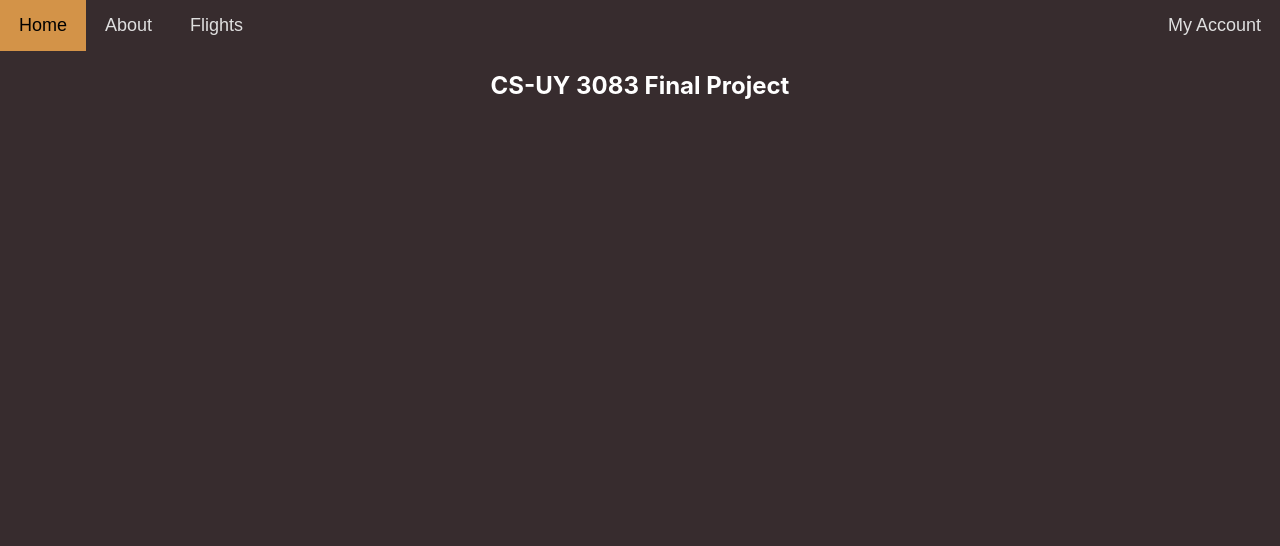
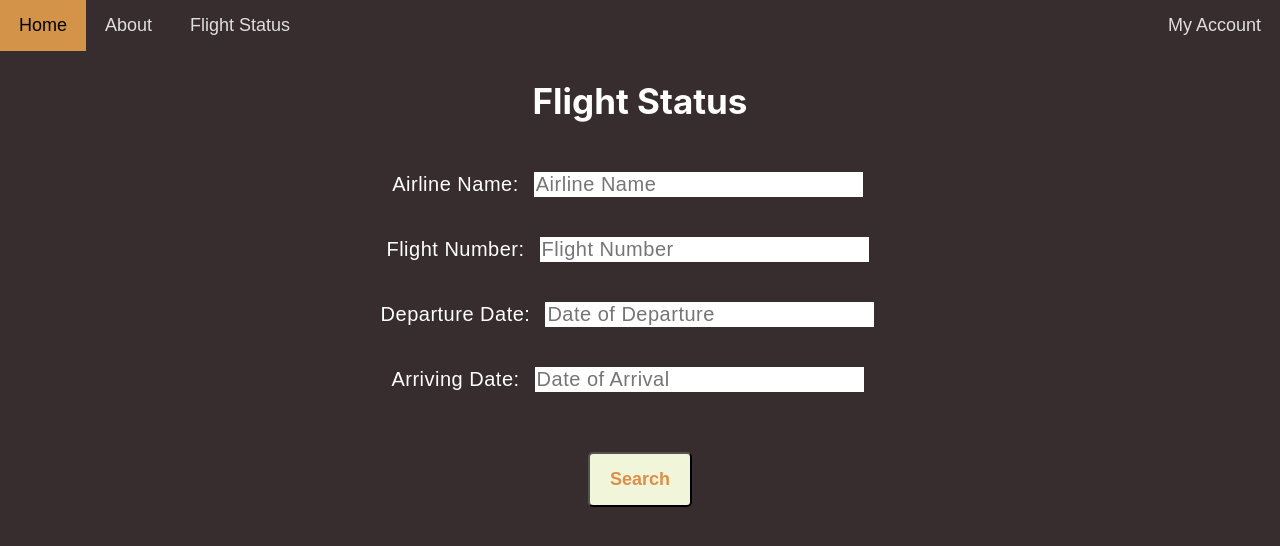
Before and after one commit to LujieZ/cs3083-databases, a React (Create React App) app: page /status in a window 1280 px wide. Shown: the top 546 px of the page. Built offline with nearby package versions, Linux system fonts and the light colour scheme.

Commit message:
Implement frontend for flight and status search and user profile

```diff
--- a/src/App.js
+++ b/src/App.js
@@ -3,6 +3,7 @@ import { BrowserRouter as Router, Switch, Route } from "react-router-dom";
 import { Navbar, Nav, Container } from 'react-bootstrap';
 import Demo from "./profile/profile";
 import Flight from "./flights/flight";
+import Status from "./flights/status";
 import Registration from "./profile/registration";
 import './App.css';
 
@@ -14,7 +15,7 @@ const Navigation = () => {
             <Nav className='me-auto'>
               <Nav.Link href='/'>Home</Nav.Link>
               <Nav.Link href='/about'>About</Nav.Link>
-              <Nav.Link href='/flights'>Flights</Nav.Link>
+              <Nav.Link href='/status'>Flight Status</Nav.Link>
               <div className='topnav-right'>
                 <Nav.Link href='/profile'>My Account</Nav.Link>
               </div>
@@ -37,6 +38,9 @@ export default function App() {
           <Route path="/flights">
             <Flight />
           </Route>
+          <Route path="/status">
+            <Status />
+          </Route>
           <Route path="/profile">
             <Demo />
           </Route>
@@ -53,9 +57,17 @@ export default function App() {
 }
 
 function Home() {
-  return <h2 style={{'color': '#ffffff'}}>CS-UY 3083 Final Project</h2>;
+  return (
+    <div style={{'color': '#ffffff'}}>
+    <Flight />
+    </div>
+  );
 }
 
 function About() {
-  return <h2 style={{'color': '#ffffff'}}>About</h2>;
+  return (
+    <div style={{'color': '#ffffff'}}>
+      <h2>CS-UY 3083 Final Project</h2>
+    </div>
+  );
 }
--- /dev/null
+++ b/src/flights/flight.css
@@ -0,0 +1,31 @@
+.button {
+    margin-top: 40px;
+    background-color: #f1f6db;
+    color: #de8e48;
+    padding: 15px 20px;
+    font-size: 18px;
+    font-weight: 600;
+    border-radius: 5px;
+    cursor: pointer;
+  }
+
+  form * {
+    font-family: 'Poppins',sans-serif;
+    color: white;
+    letter-spacing: 0.5px;
+    outline: none;
+    border: none;
+  }
+
+  form h3 {
+    font-size: 32px;
+    font-weight: 500;
+    line-height: 42px;
+    text-align: center;
+  }
+
+  label {
+    margin-top: 30px;
+    font-size: 18px;
+    font-weight: 500;
+  }
--- a/src/flights/flight.js
+++ b/src/flights/flight.js
@@ -7,6 +7,10 @@ export default class Flight extends Component {
       super(props);
       this.state = {
         flights: [],
+        leftLocation: '',
+        arrivingLocation: '',
+        ifLeftAirport: false,
+        ifArrivingAirport: false,
       };
     }
 
@@ -19,13 +23,70 @@ export default class Flight extends Component {
         });
     }
 
+    updateLeftLocation = (e) => {
+        this.setState({
+            leftLocation: e.target.value,
+        });
+    }
+
+    updateArrivingLocation = (e) => {
+        this.setState({
+            arrivingLocation: e.target.value,
+        });
+    }
+
+    updateIfLeftAirport = (e) => {
+        this.setState({
+            ifLeftAirport: e.target.checked,
+        });
+    }
+
+    updateIfArrivingAirport = (e) => {
+        this.setState({
+            ifArrivingAirport: e.target.checked,
+        });
+    }
+
     render() {
         const curState = this.state;
         console.log(curState.flights);
         return(
-            <>
-            <p>Flights</p>
-            </>
+          <div style={{'color': '#ffffff'}}>
+          <h2 style={{'fontSize': '35px', 'marginBottom': '50px'}}>Flights</h2>
+          <form>
+          <div style={{'marginBottom': '40px'}}>
+            <label for="left" style={{'marginBottom': '7px', 'marginRight': '15px', 'fontSize': '20px'}}><b>Leaving From:</b></label>
+            <input
+              id="left"
+              type="text"
+              size="25"
+              placeholder='Leaving From'
+              onChange={this.updateLeftLocation}
+              style={{'color': 'black', 'fontSize': '20px', 'marginRight': '25px'}}
+            />
+            Search by airport?{' '}
+            <input type="checkbox" key="if-left-airport" defaultChecked={false} onChange={this.updateIfLeftAirport} />
+            <br/>
+          </div>
+            <label for="left" style={{'marginBottom': '7px', 'marginRight': '15px', 'fontSize': '20px'}}><b>Going To:</b></label>
+            <input
+              id="left"
+              type="text"
+              size="25"
+              placeholder='Going To'
+              onChange={this.updateArrivingLocation}
+              style={{'color': 'black', 'fontSize': '20px', 'marginRight': '25px'}}
+            />
+            Search by airport?{' '}
+            <input type="checkbox" key="if-arriving-airport" defaultChecked={false} onChange={this.updateIfArrivingAirport} />
+            </form>
+            <Button
+              varient='primary'
+              onClick={this.handleSearch}
+              className='button'>
+                Search
+              </Button>
+          </div>
         )
     }
 
--- /dev/null
+++ b/src/flights/status.js
@@ -0,0 +1,96 @@
+import React, { Component } from 'react';
+import axios from 'axios';
+import { Button } from 'react-bootstrap';
+
+export default class Status extends Component {
+    constructor(props) {
+        super(props);
+        this.state = {
+          flights: [],
+          airline: '',
+          flightNumber: '',
+          departureDate: '',
+          ArrivalDate: '',
+        };
+      }
+
+    updateAirline = (e) => {
+        this.setState({
+            airline: e.target.value,
+        });
+    }
+
+    updateFlightNum = (e) => {
+        this.setState({
+            flightNumber: e.target.value,
+        });
+    }
+
+    updateDepartureDate = (e) => {
+        this.setState({
+            departureDate: e.target.value,
+        });
+    }
+
+    updateArrivalDate = (e) => {
+        this.setState({
+            ArrivalDate: e.target.value,
+        });
+    }
+
+    render() {
+        return(
+            <div style={{'color': '#ffffff'}}>
+                <h2 style={{'fontSize': '35px', 'marginBottom': '50px'}}>Flight Status</h2>
+                <form>
+            <label for="left" style={{'marginBottom': '7px', 'marginRight': '15px', 'fontSize': '20px'}}>Airline Name:</label>
+            <input
+              id="left"
+              type="text"
+              size="25"
+              placeholder='Airline Name'
+              onChange={this.updateAirline}
+              style={{'color': 'black', 'fontSize': '20px', 'marginRight': '25px'}}
+            />
+            <br/><br/><br/>
+            <label for="left" style={{'marginBottom': '7px', 'marginRight': '15px', 'fontSize': '20px'}}>Flight Number:</label>
+            <input
+              id="left"
+              type="text"
+              size="25"
+              placeholder='Flight Number'
+              onChange={this.updateFlightNum}
+              style={{'color': 'black', 'fontSize': '20px', 'marginRight': '25px'}}
+            />
+            <br/><br/><br/>
+            <label for="left" style={{'marginBottom': '7px', 'marginRight': '15px', 'fontSize': '20px'}}>Departure Date:</label>
+            <input
+              id="left"
+              type="text"
+              size="25"
+              placeholder='Date of Departure'
+              onChange={this.updateDepartureDate}
+              style={{'color': 'black', 'fontSize': '20px', 'marginRight': '25px'}}
+            />
+            <br/><br/><br/>
+            <label for="left" style={{'marginBottom': '7px', 'marginRight': '15px', 'fontSize': '20px'}}>Arriving Date:</label>
+            <input
+              id="left"
+              type="text"
+              size="25"
+              placeholder='Date of Arrival'
+              onChange={this.updateArrivalDate}
+              style={{'color': 'black', 'fontSize': '20px', 'marginRight': '25px'}}
+            />
+            <br/><br/>
+            </form>
+            <Button
+              varient='primary'
+              onClick={this.handleSearch}
+              className='button'>
+                Search
+              </Button>
+            </div>
+        )
+    }
+}
--- a/src/profile/profile.css
+++ b/src/profile/profile.css
@@ -2,11 +2,6 @@
 
 .App {
   text-align: center;
-}
-
-.App-logo {
-  animation: App-logo-spin infinite 20s linear;
-  height: 40vmin;
 }
 
 .App-header {
@@ -54,12 +49,3 @@ label {
   font-size: 18px;
   font-weight: 500;
 }
-
-@keyframes App-logo-spin {
-  from {
-    transform: rotate(0deg);
-  }
-  to {
-    transform: rotate(360deg);
-  }
-}
--- a/src/profile/profile.js
+++ b/src/profile/profile.js
@@ -66,8 +66,16 @@ class Profile extends Component {
     if (loggedInUser) {
       console.log(loggedInUser);
       return (
-        <>
-        <p style={{'color': 'white'}}>You are logged in as {loggedInUser}</p>
+        <div style={{'color': '#ffffff'}}>
+        <p>You are logged in as {loggedInUser}</p>
+        <Link to='/'>
+        <Button className='button'>View My Flights</Button>
+        </Link>
+        <br/>
+        <Link to='/'>
+        <Button className='button'>Track My Spending</Button>
+        </Link>
+        <br/>
         <Button
               varient='primary'
               onClick={() => {
@@ -77,7 +85,7 @@ class Profile extends Component {
               className='button'>
                 Log Out
               </Button>
-        </>
+        </div>
       )
     }
     return (
```
